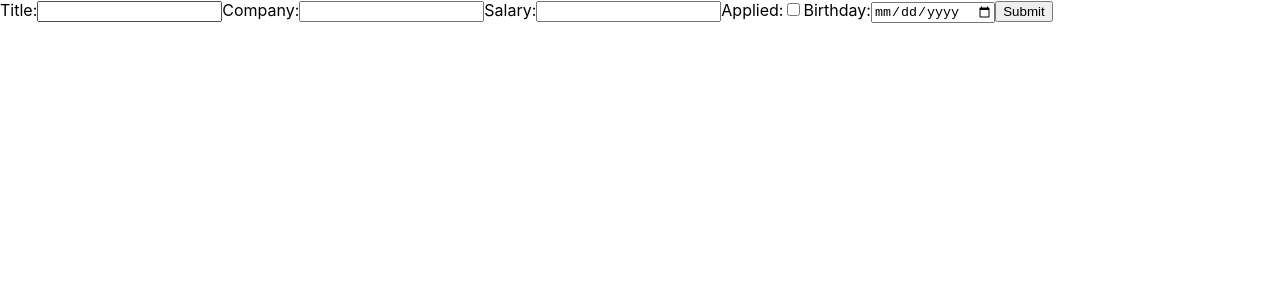
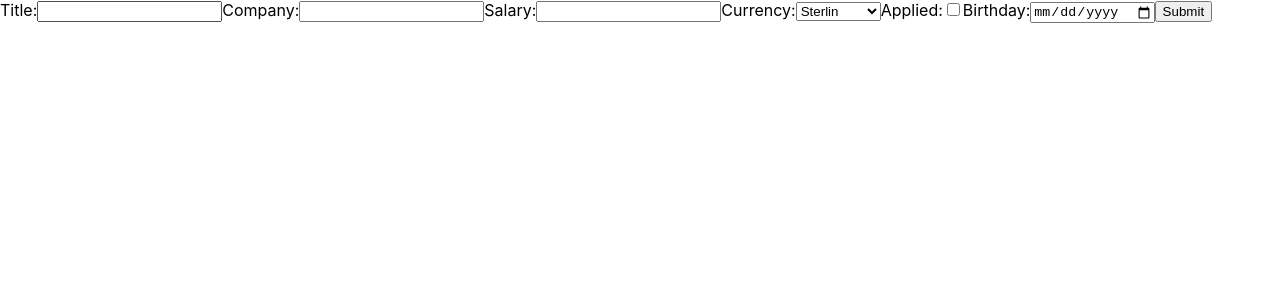
Before and after one commit to zarakigor/job-hunting-generator, a React (Create React App) app: page / in a window 1280 px wide. Shown: the top 300 px of the page. Built offline with nearby package versions, Linux system fonts and the light colour scheme.

Commit message:
currency form added

```diff
--- a/src/App.js
+++ b/src/App.js
@@ -36,11 +36,20 @@ function App() {
         <label>
           Salary:
           <input
-            type="text"
+            type="number"
             name="salary"
             onChange={handleChange}
             value={job.salary}
           />
+        </label>
+        <label>
+          Currency:
+          <select value={job.currency} name="currency" onChange={handleChange}>
+            <option value="£">Sterlin</option>
+            <option value="$">Dolar</option>
+            <option value="€">Euro</option>
+            <option value="₺">Türk Lirası</option>
+          </select>
         </label>
         <label>
           Applied:
--- a/src/Cards.js
+++ b/src/Cards.js
@@ -84,6 +84,9 @@ function Cards(props) {
       <h4>
         Date:<span>{copiedJob.date}</span>
       </h4>
+      <h4>
+        Currency:<span>{copiedJob.currency}</span>
+      </h4>
       <button onClick={openModal}>Open Modal</button>
       <button onClick={() => handleDelete(props.id)}>Delete Modal</button>
 
--- a/src/Context.js
+++ b/src/Context.js
@@ -20,6 +20,7 @@ function ContextProvider({ children }) {
     title: "",
     company: "",
     salary: "",
+    currency: "",
     applied: false,
     date: "",
   });
@@ -40,6 +41,7 @@ function ContextProvider({ children }) {
       title: "",
       company: "",
       salary: "",
+      currency: "",
       applied: false,
       date: "",
     });
```
